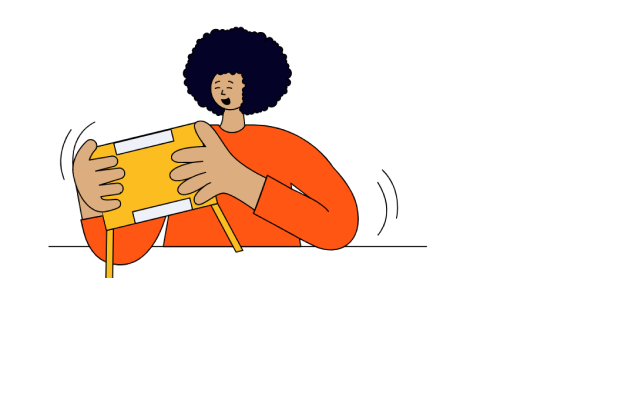
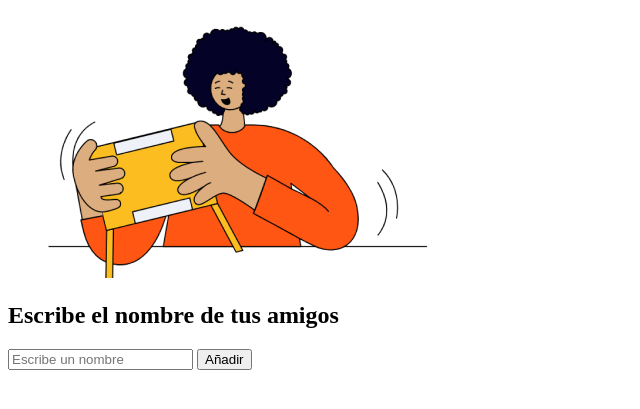
Before and after one commit to kelynethlara/challenge-amigo-secreto, a plain HTML site: page index.html in a window 1280 px wide. Shown: the part 79-488 px from the top of the page, without its empty margins (0-640 px from the left). Drawn offline with Linux system fonts and the light colour scheme.

Commit message:
Botón añadir e insertar nombres

```diff
--- a/index.html
+++ b/index.html
@@ -12,3 +12,10 @@
             <h1 class="main-title">Amigo Secreto</h1>
             <img src="assets/amigo-secreto.png" alt="Imagen de amigo secreto">
         </header>
+
+        <section class="input-section">
+            <h2 class="section-title">Escribe el nombre de tus amigos</h2>
+            <div class="input-wrapper">
+                <input type="text" id="amigo" class="input-name" placeholder="Escribe un nombre">
+                <button class="button-add" onclick="agregarAmigo()">Añadir</button>
+            </div>
```
